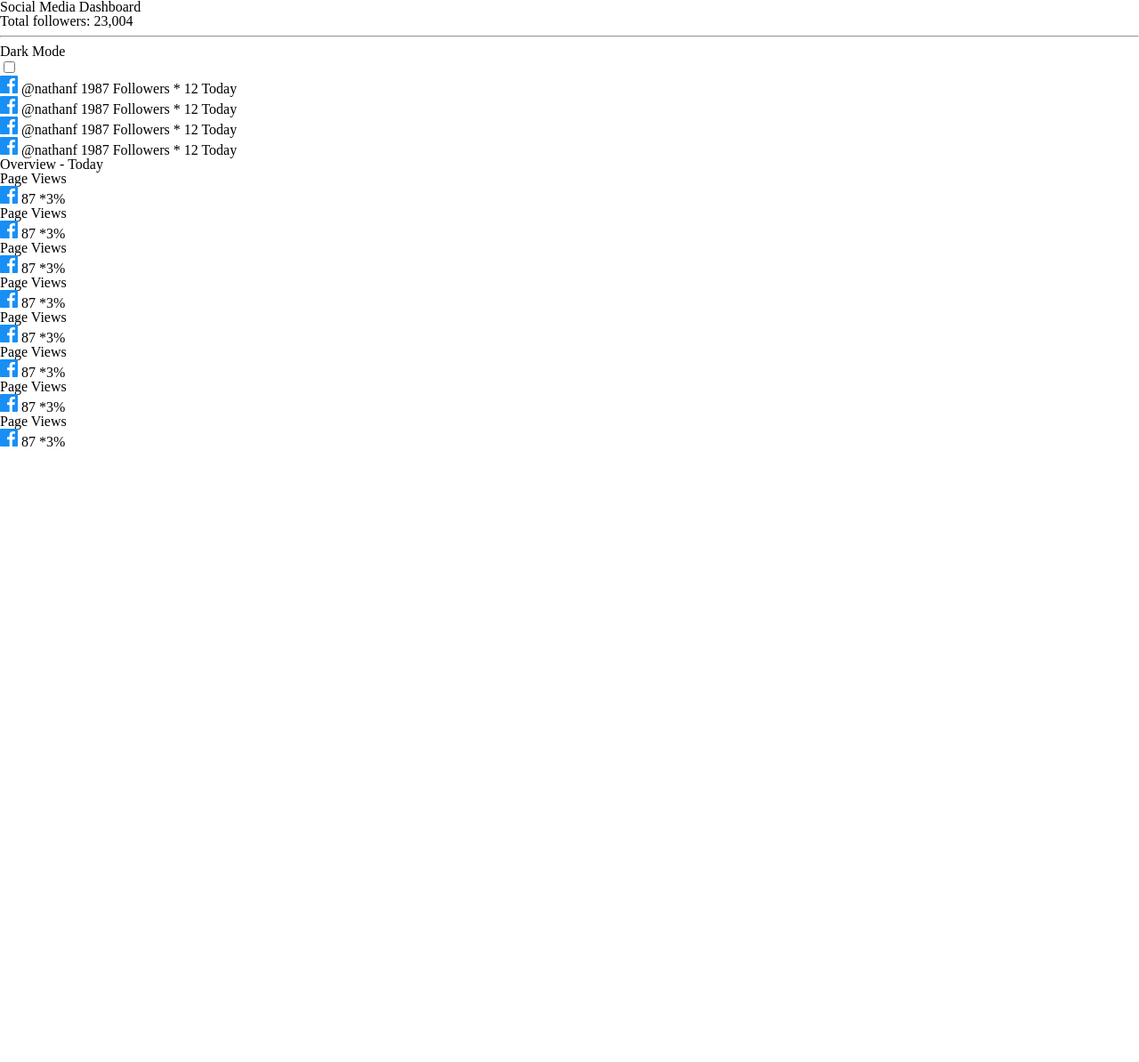
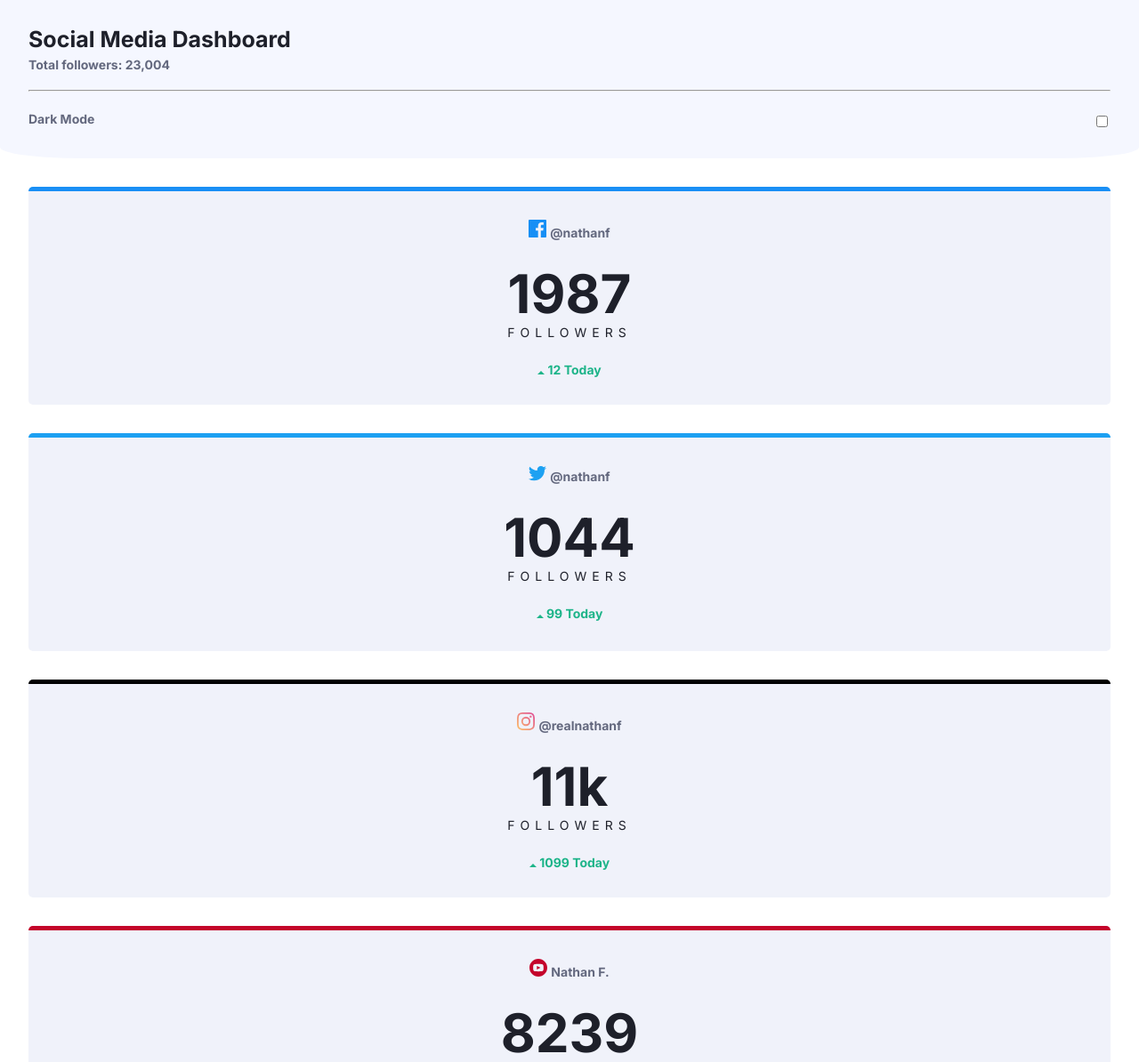
Before and after one commit to WilliamFischdick/Social-Media-Dashboard, a plain HTML site: page index.html in a window 1280 px wide. Shown: the top 1194 px of the page at 89% size. Before the commit the page ends 800 px from the top, so only its background shows below. Drawn offline with Linux system fonts and the light colour scheme.

Commit message:
Finalizando o header e construindo o conteúdo principal do projeto.

```diff
--- a/index.html
+++ b/index.html
@@ -13,9 +13,10 @@
 </head>
 <body>
   <header>
+    <div class="container__header">
       <h1 class="titulo__principal">Social Media Dashboard</h1>
       <span class="followers">Total followers: 23,004</span>
-    <hr class="divisoria">
+      <hr />
       <div class="container__botao">
         <span class="nome__botao">Dark Mode</span>
         <div class="container__botao-switch">
@@ -23,88 +24,108 @@
           <input type="checkbox" id="toggle-btn-1">
         </div>
       </div>
+    </div>
   </header>
   <main>
     <section class="container__socialmedia">
-      <div class="container__facebook">
+      <div class="card__socialmedia">
+        <div class="container__socialmedia-card-1">
+          <div class="container__titulo-principal">
             <img src="img/icon-facebook.svg" alt="Facebook icon" class="facebook-icon">
             <span class="socialmedia__user">@nathanf</span>
+          </div>
           <span class="followers__number">1987</span>
           <span class="followers__text">Followers</span>
-        <span class="new__followers">* 12 Today</span>
+          <span class="new__followers"><img src="img/icon-up.svg" class="up-icon"> 12 Today</span>
         </div>
-      <div class="container__facebook">
-        <img src="img/icon-facebook.svg" alt="Facebook icon" class="facebook-icon">
+      </div>
+
+      <div class="card__socialmedia">
+        <div class="container__socialmedia-card-2">
+          <div class="container__titulo-principal">
+            <img src="img/icon-twitter.svg" alt="twitter icon" class="twitter-icon">
             <span class="socialmedia__user">@nathanf</span>
-        <span class="followers__number">1987</span>
+          </div>
+          <span class="followers__number">1044</span>
           <span class="followers__text">Followers</span>
-        <span class="new__followers">* 12 Today</span>
+          <span class="new__followers"><img src="img/icon-up.svg" class="up-icon"> 99 Today</span>
         </div>
-      <div class="container__facebook">
-        <img src="img/icon-facebook.svg" alt="Facebook icon" class="facebook-icon">
-        <span class="socialmedia__user">@nathanf</span>
-        <span class="followers__number">1987</span>
+      </div>
+
+      <div class="card__socialmedia">
+        <div class="container__socialmedia-card-3">
+          <div class="container__titulo-principal">
+            <img src="img/icon-instagram.svg" alt="Instagram icon" class="instagram-icon">
+            <span class="socialmedia__user">@realnathanf</span>
+          </div>
+          <span class="followers__number">11k</span>
           <span class="followers__text">Followers</span>
-        <span class="new__followers">* 12 Today</span>
+          <span class="new__followers"><img src="img/icon-up.svg" class="up-icon"> 1099 Today</span>
         </div>
-      <div class="container__facebook">
-        <img src="img/icon-facebook.svg" alt="Facebook icon" class="facebook-icon">
-        <span class="socialmedia__user">@nathanf</span>
-        <span class="followers__number">1987</span>
-        <span class="followers__text">Followers</span>
-        <span class="new__followers">* 12 Today</span>
+      </div>
+
+      <div class="card__socialmedia">
+        <div class="container__socialmedia-card-4">
+          <div class="container__titulo-principal">
+            <img src="img/icon-youtube.svg" alt="Youtube icon" class="youtube-icon">
+            <span class="socialmedia__user">Nathan F.</span>
+          </div>
+          <span class="followers__number">8239</span>
+          <span class="followers__text">Subscribers</span>
+          <span class="down__followers"><img src="img/icon-down.svg" class="down-icon"> 144 Today</span>
+        </div>
       </div>
     </section>
   </main>
   <section class="container__overview">
     <h2 class="titulo__section">Overview - Today</h2>
-    <div>
-      <h3>Page Views</h3>
-      <img src="img/icon-facebook.svg" alt="Facebook Icon" class="facebook-icon">
+    <div class="facebook__card">
+      <h3 class="card__titulo">Page Views</h3>
+      <img src="img/icon-facebook.svg" alt="Facebook Icon" class="facebook-icon-card">
+      <span class="followers__number-card">87</span>
+      <span class="new__followers-card"><img src="img/icon-up.svg" class="up-icon"> 3%</span>
+    </div>
+    <div class="facebook__card">
+      <h3 class="card__titulo">Page Likes</h3>
+      <img src="img/icon-facebook.svg" alt="Facebook Icon" class="facebook-icon-card">
+      <span class="followers__number-card">52</span>
+      <span class="new__followers-card"><img src="img/icon-down.svg" class="down-icon"> 2%</span>
+    </div>
+    <div class="instagram__cards">
+      <h3 class="card__titulo">Likes</h3>
+      <img src="img/icon-instagram.svg" alt="Instagram Icon" class="instagram-icon-card">
+      <span class="followers__number-card">5462</span>
+      <span class="new__followers-card"><img src="img/icon-up.svg" class="up-icon"> 2257%</span>
+    </div>
+    <div class="instagram__cards">
+      <h3 class="card__titulo">Profile Views</h3>
+      <img src="img/icon-instagram.svg" alt="Instagram Icon" class="instagram-icon-card">
+      <span class="followers__number-card">52k</span>
+      <span class="new__followers-card"><img src="img/icon-up.svg" class="up-icon"> 1375%</span>
+    </div>
+    <div class="twitter__cards">
+      <h3 class="card__titulo">Retweets</h3>
+      <img src="img/icon-twitter.svg" alt="Twitter Icon" class="twitter-icon-card">
       <span class="followers__number-card">87</span>
       <span class="new__followers-card">*3%</span>
     </div>
-    <div>
-      <h3>Page Views</h3>
-      <img src="img/icon-facebook.svg" alt="Facebook Icon" class="facebook-icon">
-      <span class="followers__number-card">87</span>
-      <span class="new__followers-card">*3%</span>
+    <div class="twitter__cards">
+      <h3 class="card__titulo">Likes</h3>
+      <img src="img/icon-twitter.svg" alt="Twitter Icon" class="twitter-icon-card">
+      <span class="followers__number-card">507</span>
+      <span class="new__followers-card"><img src="img/icon-up.svg" class="up-icon"> 553%</span>
     </div>
-    <div>
-      <h3>Page Views</h3>
-      <img src="img/icon-facebook.svg" alt="Facebook Icon" class="facebook-icon">
-      <span class="followers__number-card">87</span>
-      <span class="new__followers-card">*3%</span>
+    <div class="youtube__cards">
+      <h3 class="card__titulo">Likes</h3>
+      <img src="img/icon-youtube.svg" alt="Youtube Icon" class="youtube-icon-card">
+      <span class="followers__number-card">107</span>
+      <span class="new__followers-card"><img src="img/icon-down.svg" class="down-icon"> 19%</span>
     </div>
-    <div>
-      <h3>Page Views</h3>
-      <img src="img/icon-facebook.svg" alt="Facebook Icon" class="facebook-icon">
-      <span class="followers__number-card">87</span>
-      <span class="new__followers-card">*3%</span>
-    </div>
-    <div>
-      <h3>Page Views</h3>
-      <img src="img/icon-facebook.svg" alt="Facebook Icon" class="facebook-icon">
-      <span class="followers__number-card">87</span>
-      <span class="new__followers-card">*3%</span>
-    </div>
-    <div>
-      <h3>Page Views</h3>
-      <img src="img/icon-facebook.svg" alt="Facebook Icon" class="facebook-icon">
-      <span class="followers__number-card">87</span>
-      <span class="new__followers-card">*3%</span>
-    </div>
-    <div>
-      <h3>Page Views</h3>
-      <img src="img/icon-facebook.svg" alt="Facebook Icon" class="facebook-icon">
-      <span class="followers__number-card">87</span>
-      <span class="new__followers-card">*3%</span>
-    </div>
-    <div>
-      <h3>Page Views</h3>
-      <img src="img/icon-facebook.svg" alt="Facebook Icon" class="facebook-icon">
-      <span class="followers__number-card">87</span>
-      <span class="new__followers-card">*3%</span>
+    <div class="youtube__cards">
+      <h3 class="card__titulo">Total Views</h3>
+      <img src="img/icon-youtube.svg" alt="Youtube Icon" class="youtube-icon-card">
+      <span class="followers__number-card">1407</span>
+      <span class="new__followers-card"><img src="img/icon-down.svg" class="down-icon"> 12%</span>
     </div>
   </section>
 
--- a/styles.css
+++ b/styles.css
@@ -1,14 +1,14 @@
 
 @import url("styles/header.css");
+@import url("styles/socialmedia.css");
 
 
-.root {
-
+:root {
     --cor-verde: #1db489;
     --cor-vermelho: #dc414c;
     --cor-tira-facebook: #198ff5;
     --cor-tira-twitter: #1ca0f2;
-    --cor-tira-instagram: linear gradient #fdc468 to #df4996;
+    --cor-tira-instagram: linear-gradient(#fdc468, #df4996);
     --cor-tira-youtube: #c4032a;
     --darktheme-button-background: linear gradient #378fe6 to #3eda82;
     --lighttheme-button-background: #aeb3cb;
@@ -22,5 +22,5 @@
     --lighttheme-card: #f0f2fa;
     --lighttheme-text: #63687e;
     --lighttheme-text-black: #1e202a;
-    --fonte-principal: 'Inter';
+    --fonte-textos: "Inter";
 }
--- a/styles/header.css
+++ b/styles/header.css
@@ -0,0 +1,41 @@
+
+.container__header {
+    padding: 2em;
+    display: flex;
+    flex-direction: column;
+    background-color: var(--lighttheme-header);
+    border-bottom-left-radius: 7%;
+    border-bottom-right-radius: 7%;
+}
+
+.titulo__principal {
+    color: var(--lighttheme-text-black);
+    font-size: 25px;
+    font-weight: 700;
+    font-family: var(--fonte-textos);
+}
+
+.followers {
+    font-family: var(--fonte-textos);
+    font-size: 14px;
+    font-weight: 700;
+    color: var(--lighttheme-text);
+    padding: 0.65em 0 1.5em 0;
+}
+
+hr {
+    margin: 0;
+}
+
+.container__botao {
+    display: flex;
+    justify-content: space-between;
+    padding-top: 1.5em;
+}
+
+.nome__botao {
+    font-family: var(--fonte-textos);
+    font-size: 14px;
+    font-weight: 700;
+    color: var(--lighttheme-text);
+}
--- /dev/null
+++ b/styles/socialmedia.css
@@ -0,0 +1,100 @@
+
+.container__socialmedia {
+    padding: 2em;
+}
+
+.container__socialmedia-card-1 {
+    display: flex;
+    flex-direction: column;
+    align-items: center;
+    background-color: var(--lighttheme-card);
+    width: 100%;
+    height: 240px;
+    border-top: 5px solid;
+    border-color: var(--cor-tira-facebook);
+    border-radius: 5px;
+}
+
+.container__socialmedia-card-2 {
+    display: flex;
+    flex-direction: column;
+    align-items: center;
+    background-color: var(--lighttheme-card);
+    width: 100%;
+    height: 240px;
+    border-top: 5px solid;
+    border-color: var(--cor-tira-twitter);
+    border-radius: 5px;
+}
+
+.container__socialmedia-card-3 {
+    display: flex;
+    flex-direction: column;
+    align-items: center;
+    background-color: var(--lighttheme-card);
+    width: 100%;
+    height: 240px;
+    border-top: 5px solid;
+    border-color: linear-gradient(#fdc468, #df4996);
+    border-radius: 5px;
+}
+
+.container__socialmedia-card-4 {
+    display: flex;
+    flex-direction: column;
+    align-items: center;
+    background-color: var(--lighttheme-card);
+    width: 100%;
+    height: 240px;
+    border-top: 5px solid;
+    border-color: var(--cor-tira-youtube);
+    border-radius: 5px;
+}
+
+.socialmedia__user {
+    font-family: var(--fonte-textos);
+    color: var(--lighttheme-text);
+    font-size: 14px;
+    font-weight: 700;
+}
+
+.container__titulo-principal {
+    padding-top: 2em;
+}
+
+.followers__number {
+    font-size: 60px;
+    font-family: var(--fonte-textos);
+    color: var(--lighttheme-text-black);
+    font-weight: 700;
+    padding-top: 0.5em;
+}
+
+.followers__text {
+    font-size: 14px;
+    font-family: var(--fonte-textos);
+    color: var(--lighttheme-text-black);
+    text-transform: uppercase;
+    letter-spacing: 6px;
+    padding-top: 0.5em;
+}
+
+.new__followers {
+    font-size: 14px;
+    font-weight: 700;
+    font-family: var(--fonte-textos);
+    color: var(--cor-verde);
+    padding-top: 2em;
+}
+
+.down__followers {
+    font-size: 14px;
+    font-weight: 700;
+    font-family: var(--fonte-textos);
+    color: var(--cor-vermelho);
+    padding-top: 2em;
+}
+
+.card__socialmedia {
+    padding-bottom: 2em;
+}
```
Lines whose indentation alone changed are shown as unchanged.
